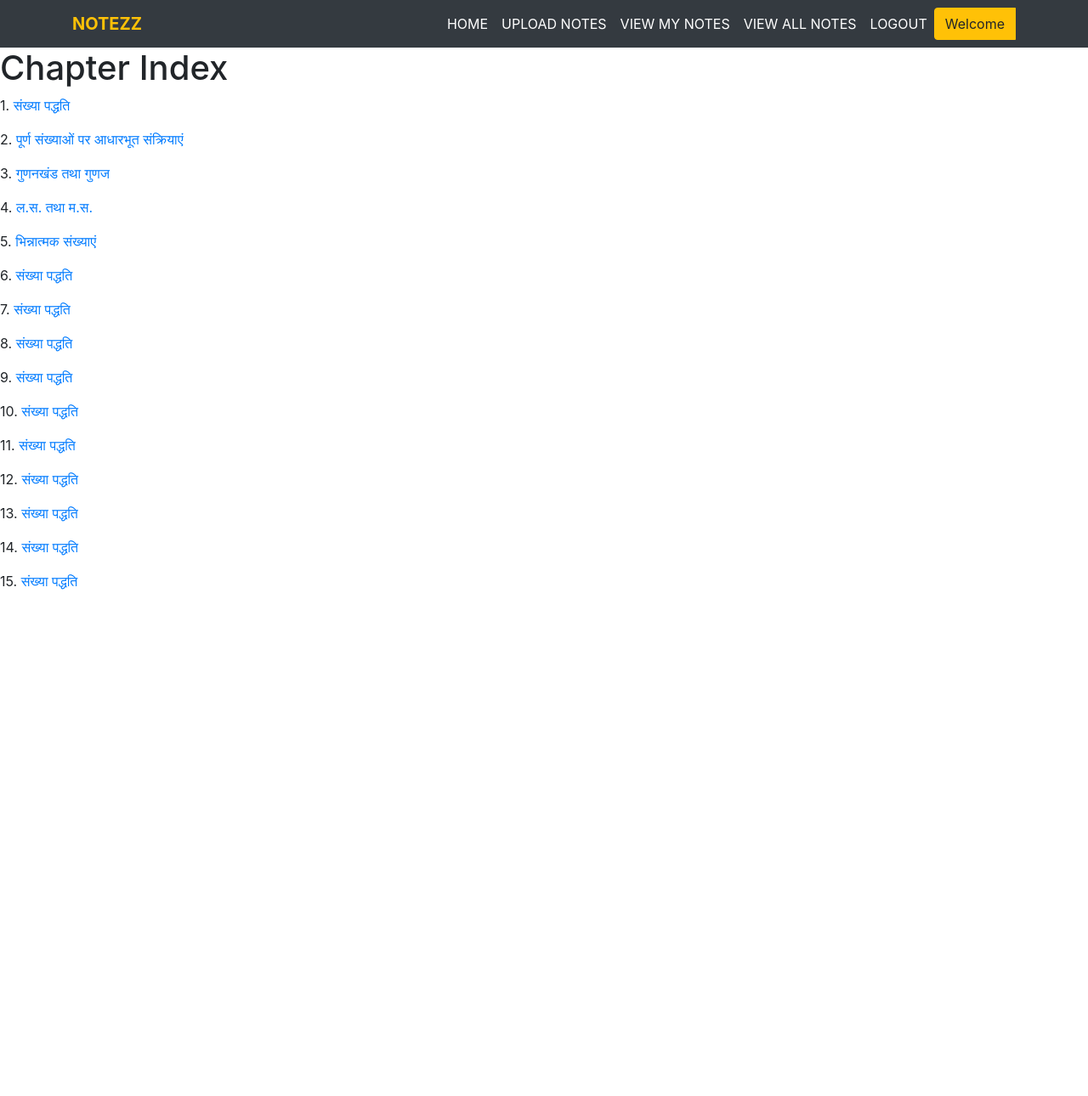
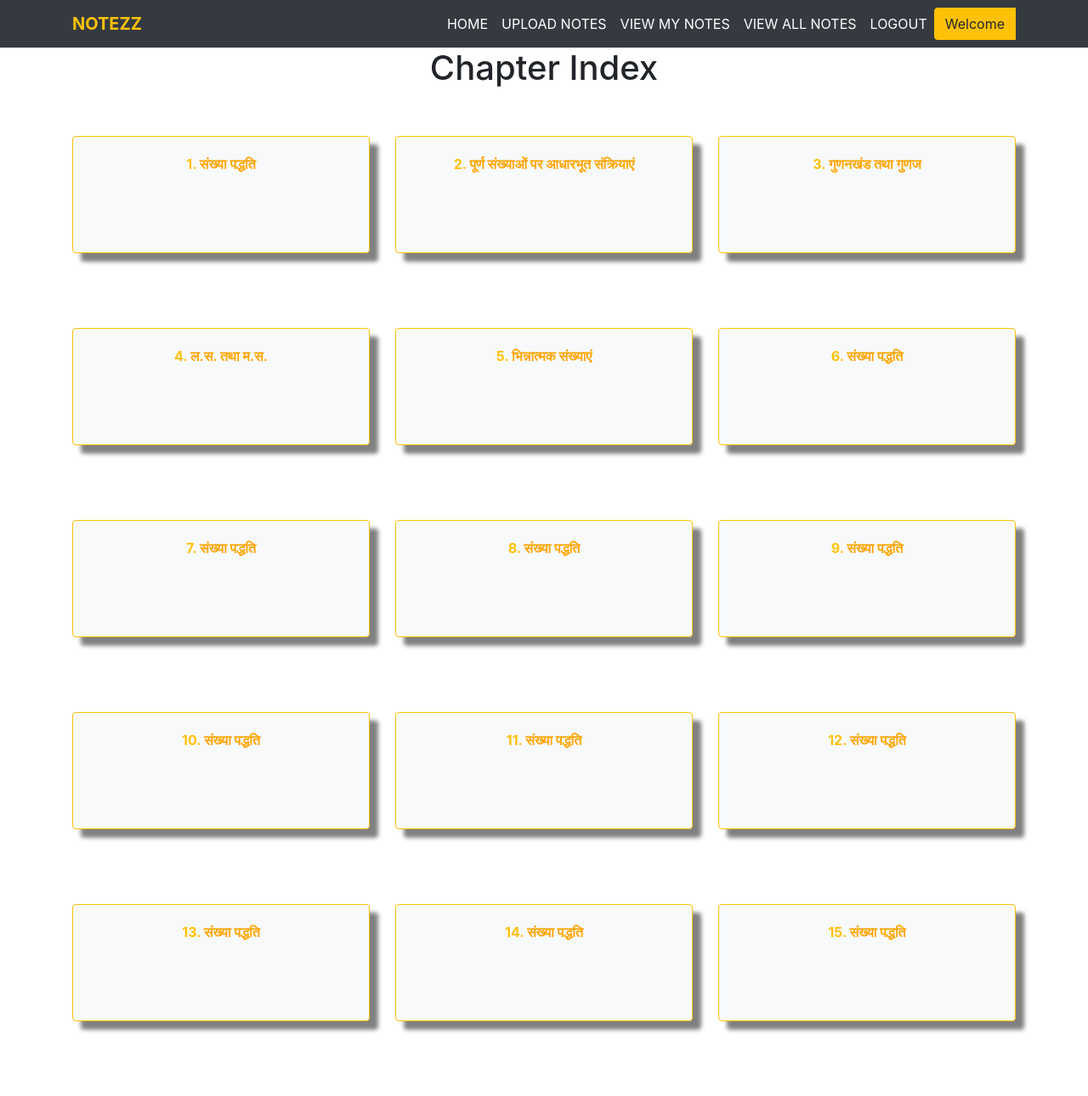
Before and after one commit to somya51p/Alice_for_Jagriti, a Django app: page /Book/ in a window 1280 px wide. Shown: the whole page at 85% size. Before the commit the page ends 694 px from the top, so only its background shows below. Run offline with Django 3.2, Linux system fonts and the light colour scheme; some libraries are stand-ins or nearby versions.

Commit message:
content page added

```diff
--- a/Book/templates/Book/chapter_index.html
+++ b/Book/templates/Book/chapter_index.html
@@ -1,8 +1,14 @@
 {% extends 'user_nav.html' %}
 
 {% block body %}
-    <h1>Chapter Index</h1>
-    <p>1. <a href="{% url 'Book:chapter_name' 1 %}">संख्या पद्धति
+
+<style>
+   .card {
+  box-shadow: 10px 10px 5px grey;
+}
+</style>
+    <center><h1>Chapter Index</h1></center><br><br>
+    <!-- <p>1. <a href="{% url 'Book:chapter_name' 1 %}">संख्या पद्धति
     </a></p>
     <p>2. <a href="{% url 'Book:chapter_name' 2 %}">पूर्ण संख्याओं पर आधारभूत संक्रियाएं
     </a></p>
@@ -31,5 +37,107 @@
     <p>14. <a href="{% url 'Book:chapter_name' 14 %}">संख्या पद्धति
     </a></p>
     <p>15. <a href="{% url 'Book:chapter_name' 15 %}">संख्या पद्धति
-    </a></p>
+    </a></p> -->
+    <div class="container">
+    <div class="card-deck">
+        <div class="card border-warning bg-light mb-3" style="max-width:25rem;">
+          <div class="card-body text-warning text-center">
+            <p class="card-text"><b>1. <a href="{% url 'Book:chapter_name' 1 %}" style="color: orange;">संख्या पद्धति<br><br><br><br>
+            </a></b></p>
+          </div>
+        </div>
+        <div class="card border-warning bg-light mb-3" style="max-width:25rem;">
+          <div class="card-body text-warning text-center">
+            <p class="card-text"><b>2. <a href="{% url 'Book:chapter_name' 2 %}" style="color: orange;">पूर्ण संख्याओं पर आधारभूत संक्रियाएं
+            </a></b></p>
+          </div>
+        </div>
+        <div class="card border-warning bg-light mb-3" style="max-width:25rem;">
+          <div class="card-body text-warning text-center">
+            <p class="card-text"><b>3. <a href="{% url 'Book:chapter_name' 3 %}" style="color: orange;">गुणनखंड तथा गुणज
+            </a></b></p>
+          </div>
+        </div>
+    </div><br><br><br>
+    <div class="card-deck">
+        <div class="card border-warning bg-light mb-3" style="max-width:25rem;">
+          <div class="card-body text-warning text-center">
+            <p class="card-text"><b>4. <a href="{% url 'Book:chapter_name' 4 %}" style="color: orange;">ल.स. तथा म.स.
+            </a></b></p>
+          </div>
+        </div>
+        <div class="card border-warning bg-light mb-3" style="max-width:25rem;">
+            <div class="card-body text-warning text-center">
+              <p class="card-text"><b>5. <a href="{% url 'Book:chapter_name' 5 %}" style="color: orange;">भिन्नात्मक संख्याएं<br><br><br><br>
+              </a></b></p>
+            </div>
+          </div>
+          <div class="card border-warning bg-light mb-3" style="max-width:25rem;">
+            <div class="card-body text-warning text-center">
+              <p class="card-text"><b>6. <a href="{% url 'Book:chapter_name' 6 %}" style="color: orange;">संख्या पद्धति
+              </a></b></p>
+            </div>
+          </div>
+    </div><br><br><br>
+    <div class="card-deck">
+          <div class="card border-warning bg-light mb-3" style="max-width:25rem;">
+            <div class="card-body text-warning text-center">
+              <p class="card-text"><b>7. <a href="{% url 'Book:chapter_name' 7 %}" style="color: orange;">संख्या पद्धति<br><br><br><br>
+              </a></b></p>
+            </div>
+          </div>
+          <div class="card border-warning bg-light mb-3" style="max-width:25rem;">
+            <div class="card-body text-warning text-center">
+              <p class="card-text"><b>8. <a href="{% url 'Book:chapter_name' 8 %}" style="color: orange;">संख्या पद्धति
+              </a></b></p>
+            </div>
+          </div>
+          <div class="card border-warning bg-light mb-3" style="max-width:25rem;">
+            <div class="card-body text-warning text-center">
+              <p class="card-text"><b>9. <a href="{% url 'Book:chapter_name' 9 %}" style="color: orange;">संख्या पद्धति
+              </a></b></p>
+            </div>
+          </div>
+    </div><br><br><br>
+    <div class="card-deck">
+          <div class="card border-warning bg-light mb-3" style="max-width:25rem;">
+            <div class="card-body text-warning text-center">
+              <p class="card-text"><b>10. <a href="{% url 'Book:chapter_name' 10 %}" style="color: orange;">संख्या पद्धति<br><br><br><br>
+              </a></b></p>
+            </div>
+          </div>
+          <div class="card border-warning bg-light mb-3" style="max-width:25rem;">
+            <div class="card-body text-warning text-center">
+              <p class="card-text"><b>11. <a href="{% url 'Book:chapter_name' 11 %}" style="color: orange;">संख्या पद्धति
+              </a></b></p>
+            </div>
+          </div>
+          <div class="card border-warning bg-light mb-3" style="max-width:25rem;">
+            <div class="card-body text-warning text-center">
+              <p class="card-text"><b>12. <a href="{% url 'Book:chapter_name' 12 %}" style="color: orange;">संख्या पद्धति
+              </a></b></p>
+            </div>
+          </div>
+    </div><br><br><br>
+    <div class="card-deck">
+          <div class="card border-warning bg-light mb-3" style="max-width:25rem;">
+            <div class="card-body text-warning text-center">
+              <p class="card-text"><b>13. <a href="{% url 'Book:chapter_name' 13 %}" style="color: orange;">संख्या पद्धति<br><br><br><br>
+              </a></b></p>
+            </div>
+          </div>
+          <div class="card border-warning bg-light mb-3" style="max-width:25rem;">
+            <div class="card-body text-warning text-center">
+              <p class="card-text"><b>14. <a href="{% url 'Book:chapter_name' 14 %}" style="color: orange;">संख्या पद्धति
+              </a></b></p>
+            </div>
+          </div>
+          <div class="card border-warning bg-light mb-3" style="max-width:25rem;">
+            <div class="card-body text-warning text-center">
+              <p class="card-text"><b>15. <a href="{% url 'Book:chapter_name' 15 %}" style="color: orange;">संख्या पद्धति
+              </a></b></p>
+            </div>
+          </div>
+      </div><br><br><br>
+      </div>
 {% endblock %}
```
Also changed, not shown: db.sqlite3.
